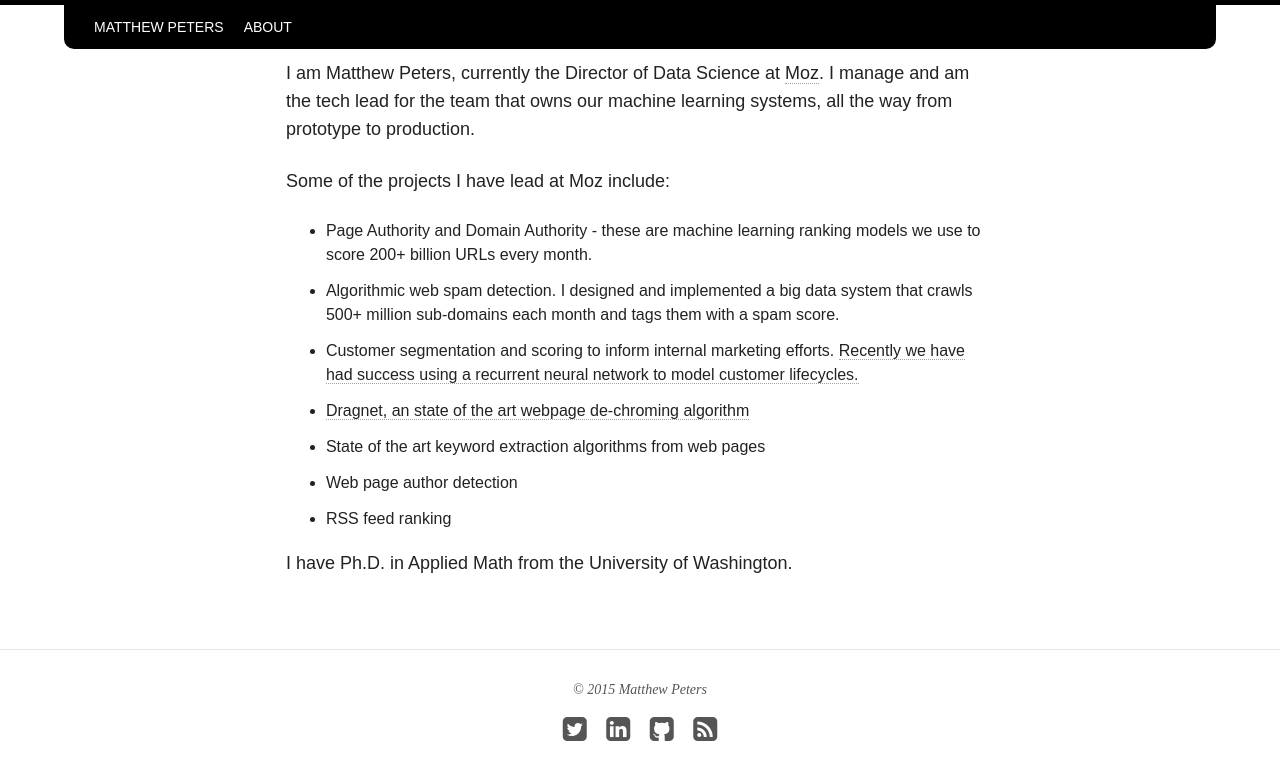
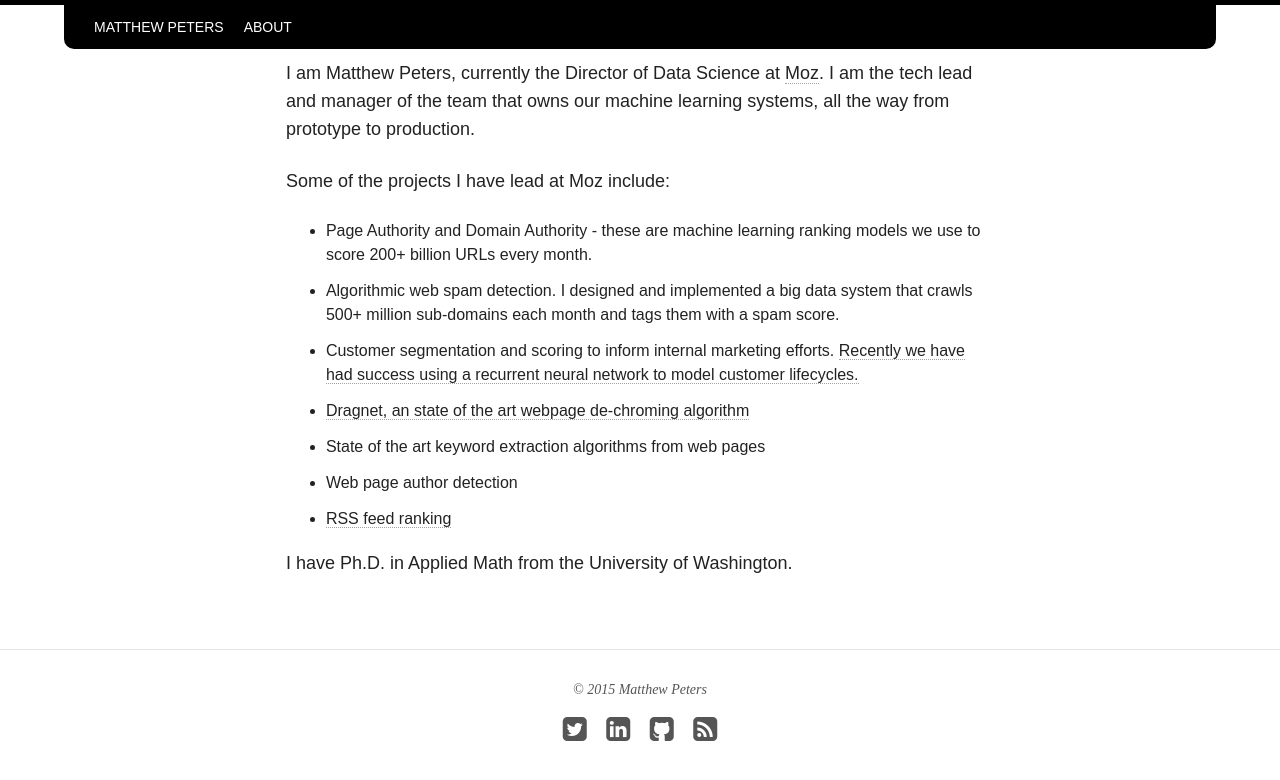
Before and after one commit to matt-peters/matt-peters.github.io, a Jekyll site: the page built from about/index.md, in a window 1280 px wide. Shown: the top 780 px of the page. Built offline with Jekyll 4.4.1, drawn with Linux system fonts in a browser that asks for light colours; nearby versions of some CDN libraries.

```diff
--- a/about/index.md
+++ b/about/index.md
@@ -5,7 +5,7 @@ excerpt: "Matthew Peters is a software engineer who builds large scale machine l
 ---
 
 I am Matthew Peters, currently the Director of Data Science at
-[Moz](https://moz.com).  I manage and am the tech lead for the team
+[Moz](https://moz.com).  I am the tech lead and manager of the team
 that owns our machine learning systems, all the way from prototype
 to production.
 
@@ -19,6 +19,6 @@ models we use to score 200+ billion URLs every month.
 * [Dragnet, an state of the art webpage de-chroming algorithm](/benchmarking-python-content-extraction-algorithms-dragnet-readability-goose-and-eatiht/)
 * State of the art keyword extraction algorithms from web pages
 * Web page author detection
-* RSS feed ranking
+* [RSS feed ranking](http://matt-peters.github.io/a-look-under-the-hood-of-feed-authority/)
 
 I have Ph.D. in Applied Math from the University of Washington.
```
